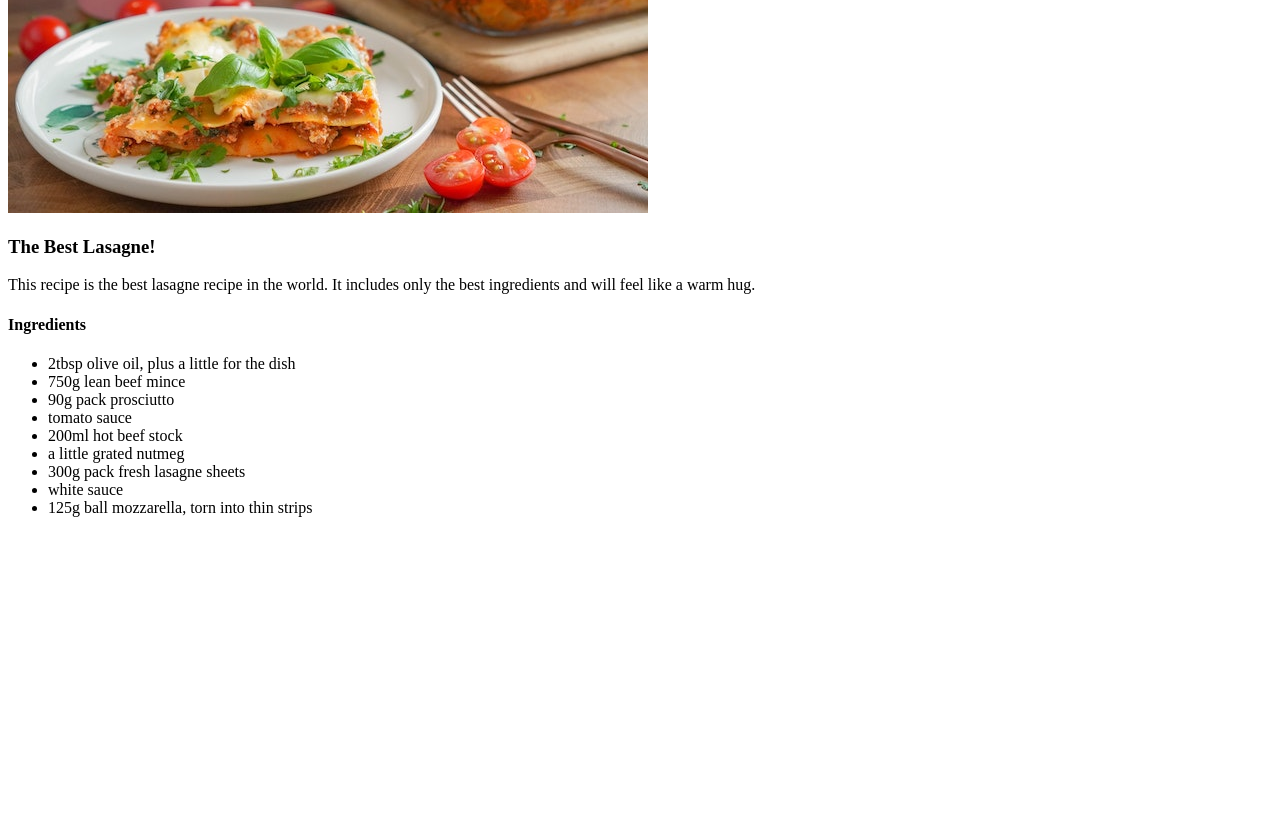
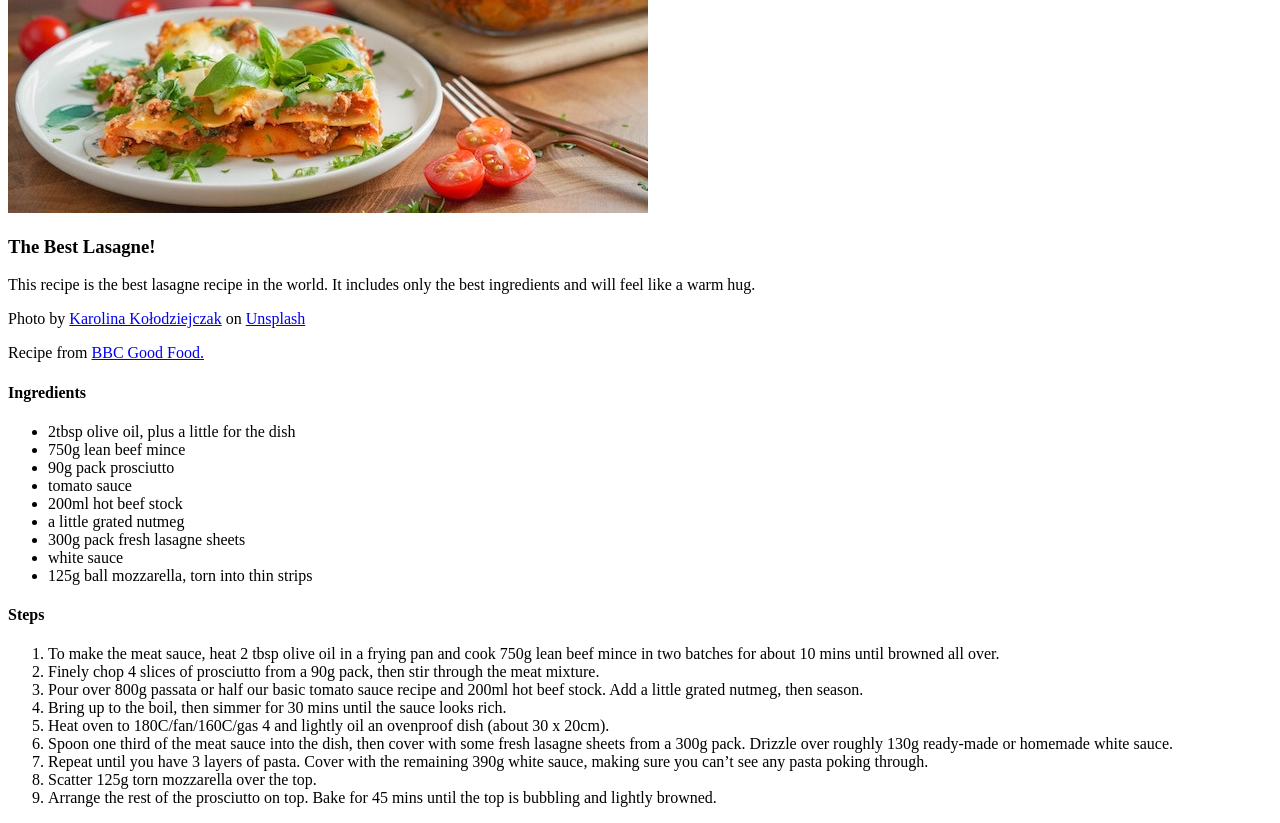
Before and after one commit to lemonslic3/odin-recipes, a plain HTML site: page recipes/lasagne.html in a window 1280 px wide. Shown: the part 294-1117 px from the top of the page. Before the commit the page ends 827 px from the top, so only its background shows below. Drawn offline with Linux system fonts and the light colour scheme.

Commit message:
Add recipe steps and photo and recipe credit.

```diff
--- a/recipes/lasagne.html
+++ b/recipes/lasagne.html
@@ -8,9 +8,16 @@
 </head>
 <body>
     <h1>Lasagna</h1>
+
     <img src="img/lasagna.jpg" alt="a plate of lasagna with a pan of lasagna, basil and tomatoes in the background">
+
     <h3>The Best Lasagne!</h3>
+
     <p>This recipe is the best lasagne recipe in the world. It includes only the best ingredients and will feel like a warm hug.</p>
+
+    <p>Photo by <a href="https://unsplash.com/ja/@rabbit_in_blue?utm_source=unsplash&utm_medium=referral&utm_content=creditCopyText">Karolina Kołodziejczak</a> on <a href="https://unsplash.com/photos/OSMAK8b74ls?utm_source=unsplash&utm_medium=referral&utm_content=creditCopyText">Unsplash</a>
+
+    <p>Recipe from <a href="https://www.bbcgoodfood.com/recipes/classic-lasagne-0">BBC Good Food.</a></p>
     <h4>Ingredients</h4>
     <ul>
         <li>2tbsp olive oil, plus a little for the dish</li>
@@ -23,5 +30,18 @@
         <li>white sauce</li>
         <li>125g ball mozzarella, torn into thin strips</li>
     </ul>
+    <h4>Steps</h4>
+    <ol>
+        <li>To make the meat sauce, heat 2 tbsp olive oil in a frying pan and cook 750g lean beef mince in two batches for about 10 mins until browned all over.</li>
+        <li>Finely chop 4 slices of prosciutto from a 90g pack, then stir through the meat mixture.</li>
+        <li>Pour over 800g passata or half our basic tomato sauce recipe and 200ml hot beef stock. Add a little grated nutmeg, then season.</li>
+        <li>Bring up to the boil, then simmer for 30 mins until the sauce looks rich.</li>
+        <li>Heat oven to 180C/fan/160C/gas 4 and lightly oil an ovenproof dish (about 30 x 20cm).</li>
+        <li>Spoon one third of the meat sauce into the dish, then cover with some fresh lasagne sheets from a 300g pack. Drizzle over roughly 130g ready-made or homemade white sauce.</li>
+        <li>Repeat until you have 3 layers of pasta. Cover with the remaining 390g white sauce, making sure you can’t see any pasta poking through.</li>
+        <li>Scatter 125g torn mozzarella over the top.</li>
+        <li>Arrange the rest of the prosciutto on top. Bake for 45 mins until the top is bubbling and lightly browned.</li>
+    </ol>
+
 </body>
 </html>
```
